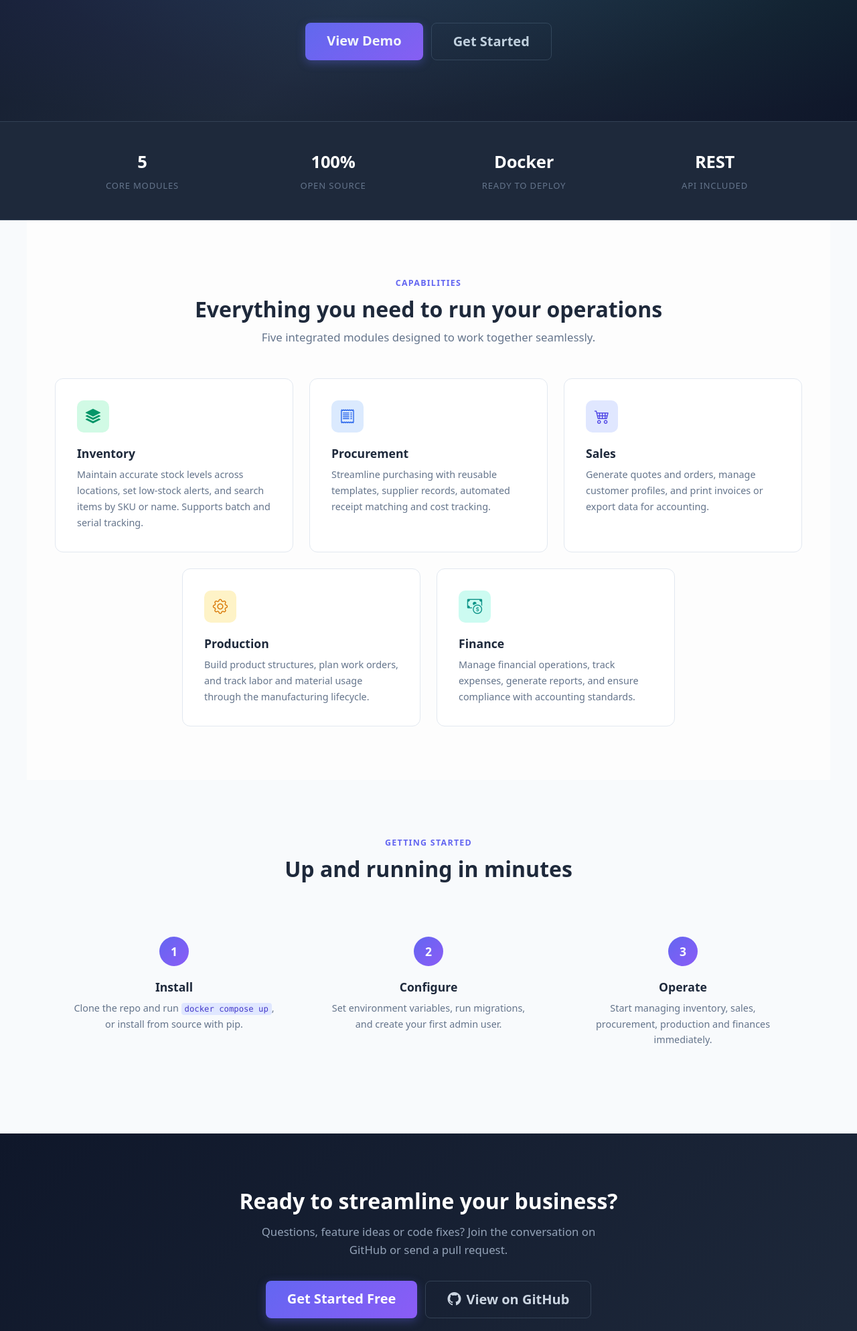
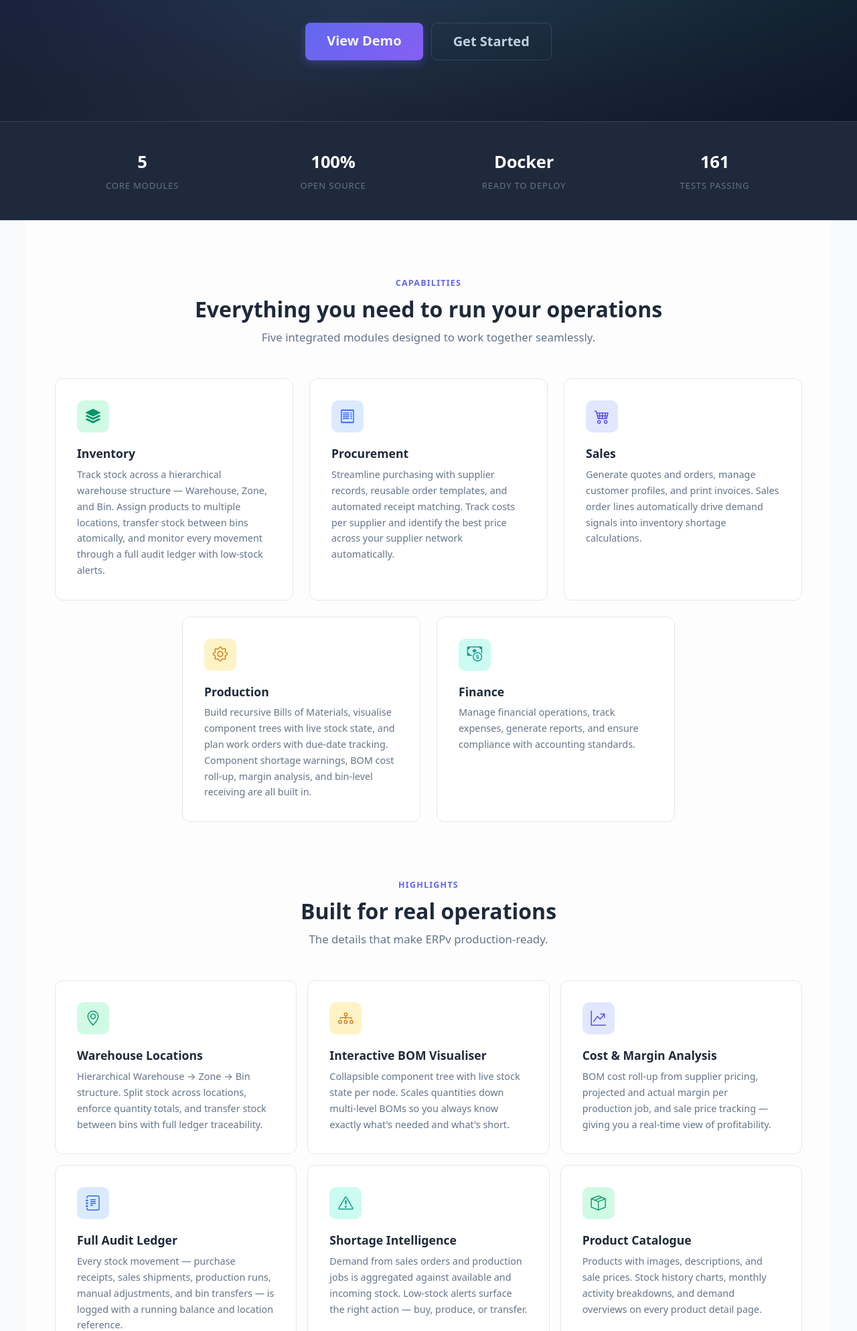
Before and after one commit to Um9i/ERPv, a Django app: page / in a window 1280 px wide. Shown: the part 395-2383 px from the top of the page at 67% size. Run offline with Django 4.2, Linux system fonts and the light colour scheme.

Commit message:
feat: Update home page with enhanced descriptions, metrics, and highlight features for improved user experience

```diff
--- a/templates/home.html
+++ b/templates/home.html
@@ -2,8 +2,8 @@
 
 {% block head %}
   <title>ERPv – Comprehensive ERP for Inventory, Sales, Procurement</title>
-  <meta name="description" content="ERPv is a lean, professional-grade ERP platform. Track inventory, manage sales and purchase orders, and optimise operations with a modern web interface.">
-  <meta name="keywords" content="ERP, inventory management, sales orders, procurement, production">
+  <meta name="description" content="ERPv is a lean, professional-grade ERP platform. Track inventory across warehouse locations, manage sales and purchase orders, and optimise production with BOM-driven work orders.">
+  <meta name="keywords" content="ERP, inventory management, warehouse locations, sales orders, procurement, production, bill of materials">
 {% endblock %}
 {% load static %}
 {% block content %}
@@ -45,8 +45,8 @@
                 <div class="metric-label">Ready to Deploy</div>
             </div>
             <div class="col-6 col-md-3">
-                <div class="metric-value">REST</div>
-                <div class="metric-label">API Included</div>
+                <div class="metric-value">161</div>
+                <div class="metric-label">Tests Passing</div>
             </div>
         </div>
     </div>
@@ -68,8 +68,9 @@
                     </div>
                     <h5 class="feature-title">Inventory</h5>
                     <p class="feature-text">
-                        Maintain accurate stock levels across locations, set low&#8209;stock alerts,
-                        and search items by SKU or name. Supports batch and serial tracking.
+                        Track stock across a hierarchical warehouse structure — Warehouse, Zone, and Bin.
+                        Assign products to multiple locations, transfer stock between bins atomically,
+                        and monitor every movement through a full audit ledger with low-stock alerts.
                     </p>
                 </div>
             </div>
@@ -80,8 +81,9 @@
                     </div>
                     <h5 class="feature-title">Procurement</h5>
                     <p class="feature-text">
-                        Streamline purchasing with reusable templates, supplier records,
-                        automated receipt matching and cost tracking.
+                        Streamline purchasing with supplier records, reusable order templates,
+                        and automated receipt matching. Track costs per supplier and identify
+                        the best price across your supplier network automatically.
                     </p>
                 </div>
             </div>
@@ -93,7 +95,8 @@
                     <h5 class="feature-title">Sales</h5>
                     <p class="feature-text">
                         Generate quotes and orders, manage customer profiles, and print
-                        invoices or export data for accounting.
+                        invoices. Sales order lines automatically drive demand signals
+                        into inventory shortage calculations.
                     </p>
                 </div>
             </div>
@@ -104,8 +107,10 @@
                     </div>
                     <h5 class="feature-title">Production</h5>
                     <p class="feature-text">
-                        Build product structures, plan work orders, and track labor and material
-                        usage through the manufacturing lifecycle.
+                        Build recursive Bills of Materials, visualise component trees with live
+                        stock state, and plan work orders with due-date tracking. Component
+                        shortage warnings, BOM cost roll-up, margin analysis, and bin-level
+                        receiving are all built in.
                     </p>
                 </div>
             </div>
@@ -121,6 +126,104 @@
                     </p>
                 </div>
             </div>
+        </div>
+    </div>
+</section>
+
+<!-- Highlight features section -->
+<section class="features-section" id="highlights" style="padding-top:0;">
+    <div class="container">
+        <div class="section-header text-center">
+            <span class="section-label">Highlights</span>
+            <h2 class="section-title">Built for real operations</h2>
+            <p class="section-desc">The details that make ERPv production-ready.</p>
+        </div>
+        <div class="row g-3 justify-content-center">
+
+            <div class="col-md-6 col-lg-4">
+                <div class="feature-card">
+                    <div class="feature-icon feature-icon--green">
+                        <i class="bi bi-geo-alt"></i>
+                    </div>
+                    <h5 class="feature-title">Warehouse Locations</h5>
+                    <p class="feature-text">
+                        Hierarchical Warehouse → Zone → Bin structure. Split stock across
+                        locations, enforce quantity totals, and transfer stock between bins
+                        with full ledger traceability.
+                    </p>
+                </div>
+            </div>
+
+            <div class="col-md-6 col-lg-4">
+                <div class="feature-card">
+                    <div class="feature-icon feature-icon--amber">
+                        <i class="bi bi-diagram-3"></i>
+                    </div>
+                    <h5 class="feature-title">Interactive BOM Visualiser</h5>
+                    <p class="feature-text">
+                        Collapsible component tree with live stock state per node.
+                        Scales quantities down multi-level BOMs so you always know
+                        exactly what's needed and what's short.
+                    </p>
+                </div>
+            </div>
+
+            <div class="col-md-6 col-lg-4">
+                <div class="feature-card">
+                    <div class="feature-icon feature-icon--indigo">
+                        <i class="bi bi-graph-up-arrow"></i>
+                    </div>
+                    <h5 class="feature-title">Cost &amp; Margin Analysis</h5>
+                    <p class="feature-text">
+                        BOM cost roll-up from supplier pricing, projected and actual
+                        margin per production job, and sale price tracking — giving
+                        you a real-time view of profitability.
+                    </p>
+                </div>
+            </div>
+
+            <div class="col-md-6 col-lg-4">
+                <div class="feature-card">
+                    <div class="feature-icon feature-icon--blue">
+                        <i class="bi bi-journal-text"></i>
+                    </div>
+                    <h5 class="feature-title">Full Audit Ledger</h5>
+                    <p class="feature-text">
+                        Every stock movement — purchase receipts, sales shipments,
+                        production runs, manual adjustments, and bin transfers —
+                        is logged with a running balance and location reference.
+                    </p>
+                </div>
+            </div>
+
+            <div class="col-md-6 col-lg-4">
+                <div class="feature-card">
+                    <div class="feature-icon feature-icon--teal">
+                        <i class="bi bi-exclamation-triangle"></i>
+                    </div>
+                    <h5 class="feature-title">Shortage Intelligence</h5>
+                    <p class="feature-text">
+                        Demand from sales orders and production jobs is aggregated
+                        against available and incoming stock. Low-stock alerts surface
+                        the right action — buy, produce, or transfer.
+                    </p>
+                </div>
+            </div>
+
+            <div class="col-md-6 col-lg-4">
+                <div class="feature-card">
+                    <div class="feature-icon feature-icon--green">
+                        <i class="bi bi-box-seam"></i>
+                    </div>
+                    <h5 class="feature-title">Product Catalogue</h5>
+                    <p class="feature-text">
+                        Products with images, descriptions, and sale prices.
+                        Stock history charts, monthly activity breakdowns, and
+                        demand overviews on every product detail page.
+                    </p>
+                </div>
+            </div>
+
         </div>
     </div>
 </section>
@@ -183,7 +286,7 @@
                 <small class="text-muted">&copy; {% now "Y" %} ERPv project. All rights reserved.</small>
             </div>
             <div class="col-md-4 text-center text-md-end">
-                <a href="mailto:contact@example.com" class="footer-link">contact@example.com</a>
+                <a href="https://github.com/Um9i/ERPv" class="footer-link" target="_blank"><i class="bi bi-github me-1"></i>Um9i/ERPv</a>
             </div>
         </div>
     </div>
```
